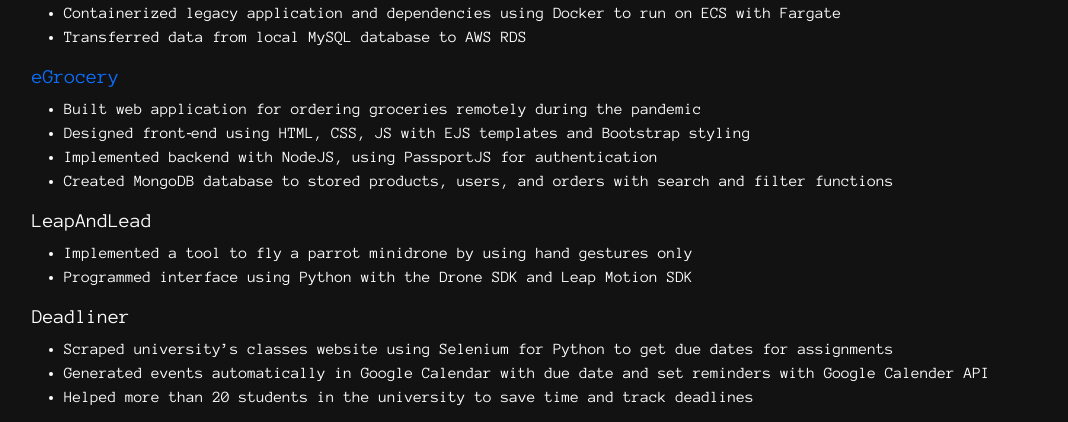
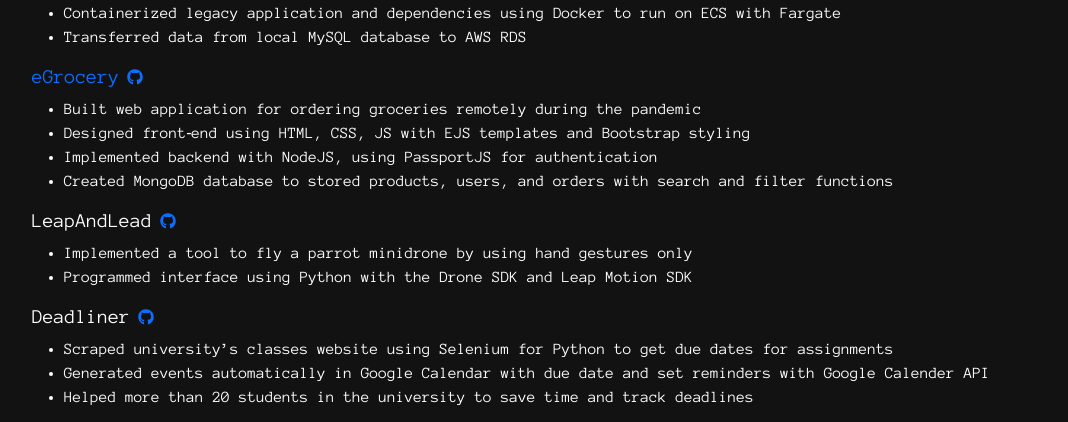
Before and after one commit to gauthamdk/portfolio, a React (Create React App) app: page / in a window 1280 px wide. Shown: the part 951-1373 px from the top of the page, without its empty margins (50-1118 px from the left). Built offline with nearby package versions, Linux system fonts and the light colour scheme.

Commit message:
feat: projects links

```diff
--- a/package.json
+++ b/package.json
@@ -4,6 +4,10 @@
   "private": true,
   "homepage": "https://gautham.dk",
   "dependencies": {
+    "@fortawesome/fontawesome-svg-core": "^1.2.36",
+    "@fortawesome/free-brands-svg-icons": "^5.15.4",
+    "@fortawesome/free-solid-svg-icons": "^5.15.4",
+    "@fortawesome/react-fontawesome": "^0.1.15",
     "@testing-library/jest-dom": "^5.11.4",
     "@testing-library/react": "^11.1.0",
     "@testing-library/user-event": "^12.1.10",
--- a/src/components/Projects.js
+++ b/src/components/Projects.js
@@ -1,5 +1,7 @@
 import React from "react";
 import { Container, Col, Row } from "react-bootstrap";
+import { FontAwesomeIcon } from "@fortawesome/react-fontawesome";
+import { faGithub } from "@fortawesome/free-brands-svg-icons";
 
 const Projects = ({ projs }) => {
   const projects = projs.map((proj) => {
@@ -10,8 +12,13 @@
           target="_blank"
           rel="noreferrer"
         >
-          <h5>{proj.name}</h5>
+          <h5 className="d-inline-block">{proj.name}</h5>
         </a>
+        {proj.github ? (
+          <a href={proj.github} className="d-inline-block px-2">
+            <FontAwesomeIcon icon={faGithub} />
+          </a>
+        ) : null}
         <ul>
           {proj.description.map((a) => (
             <li>{a}</li>
--- a/src/data/projects.json
+++ b/src/data/projects.json
@@ -8,8 +8,7 @@
       "Transferred data from local MySQL database to AWS RDS"
     ],
     "link": false,
-    "github": false,
-    "program": "Cloud Computing Project"
+    "github": false
   },
   {
     "id": 2,
@@ -21,8 +20,7 @@
       "Created MongoDB database to stored products, users, and orders with search and filter functions"
     ],
     "link": "http://egrocery-swe.herokuapp.com/",
-    "github": "https://github.com/gauthamdk/egrocery",
-    "program": ""
+    "github": "https://github.com/gauthamdk/egrocery"
   },
   {
     "id": 3,
@@ -32,8 +30,7 @@
       "Programmed interface using Python with the Drone SDK and Leap Motion SDK"
     ],
     "link": false,
-    "github": "https://github.com/gauthamdk/LeadAndLead",
-    "program": ""
+    "github": "https://github.com/gauthamdk/LeadAndLead"
   },
   {
     "id": 4,
@@ -44,7 +41,6 @@
       "Helped more than 20 students in the university to save time and track deadlines"
     ],
     "link": false,
-    "github": "https://github.com/gauthamdk/Deadliner",
-    "program": ""
+    "github": "https://github.com/gauthamdk/Deadliner"
   }
 ]
```
Also changed, not shown: 1 other file (tests, documents, lock files or other folders).
